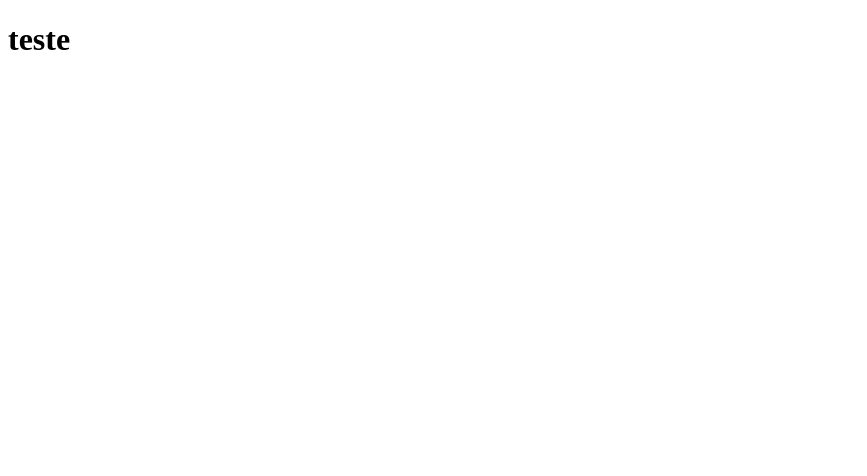
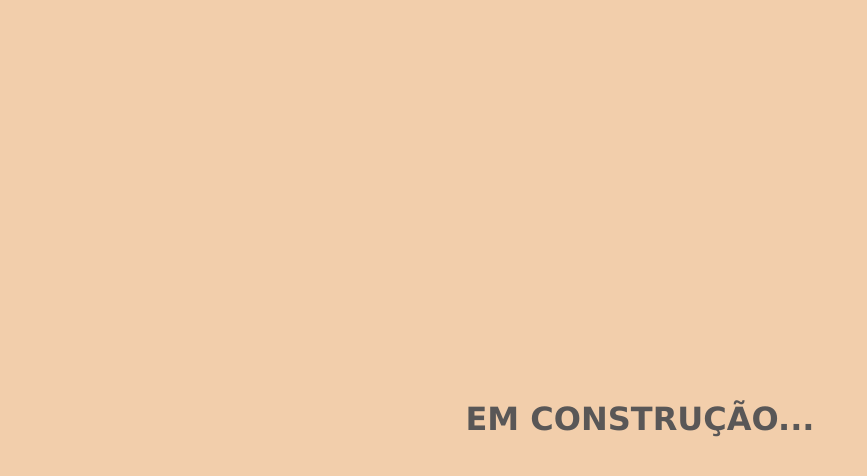
Before and after one commit to dallyssono/dallysson.dev, a plain HTML site: page index.html in a window 1280 px wide. Shown: the whole page, without its empty margins (0-867 px from the left). Drawn offline with Linux system fonts and the light colour scheme.

Commit message:
página em construção

```diff
--- /dev/null
+++ b/estilos/style.css
@@ -0,0 +1,11 @@
+* {
+    background: #F2CEAB;
+    font-family: Verdana, Geneva, Tahoma, sans-serif;
+}
+
+h1 {
+    text-align: center;
+    color: #595757;
+    margin-top: 50vh;
+    text-transform: uppercase;
+}
--- a/index.html
+++ b/index.html
@@ -4,9 +4,10 @@
     <meta charset="UTF-8">
     <meta http-equiv="X-UA-Compatible" content="IE=edge">
     <meta name="viewport" content="width=device-width, initial-scale=1.0">
+    <link rel="stylesheet" href="./estilos/style.css">
     <title>Dallysson - Desenvolvedor Web</title>
 </head>
 <body>
-    <h1>teste</h1>
+    <h1>Em construção...</h1>
 </body>
 </html>
```
